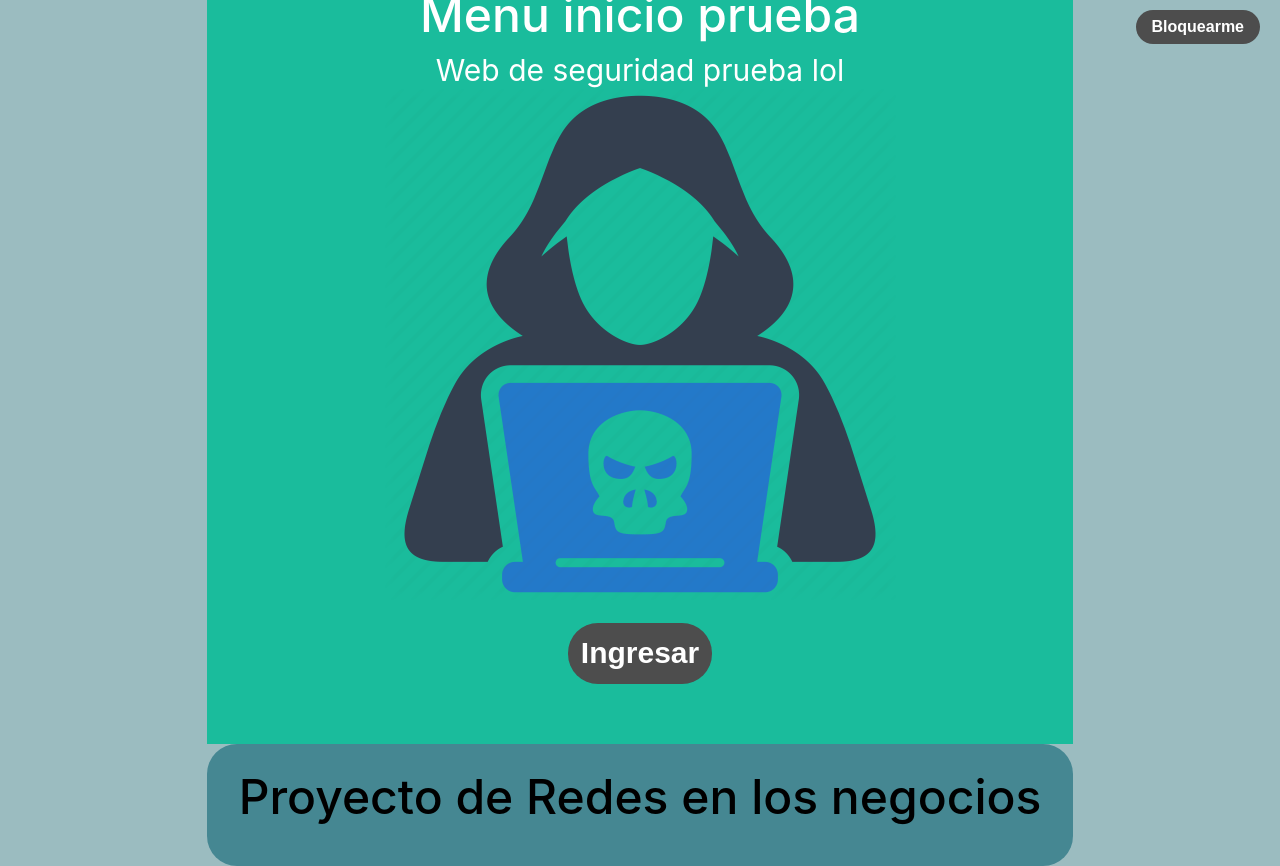
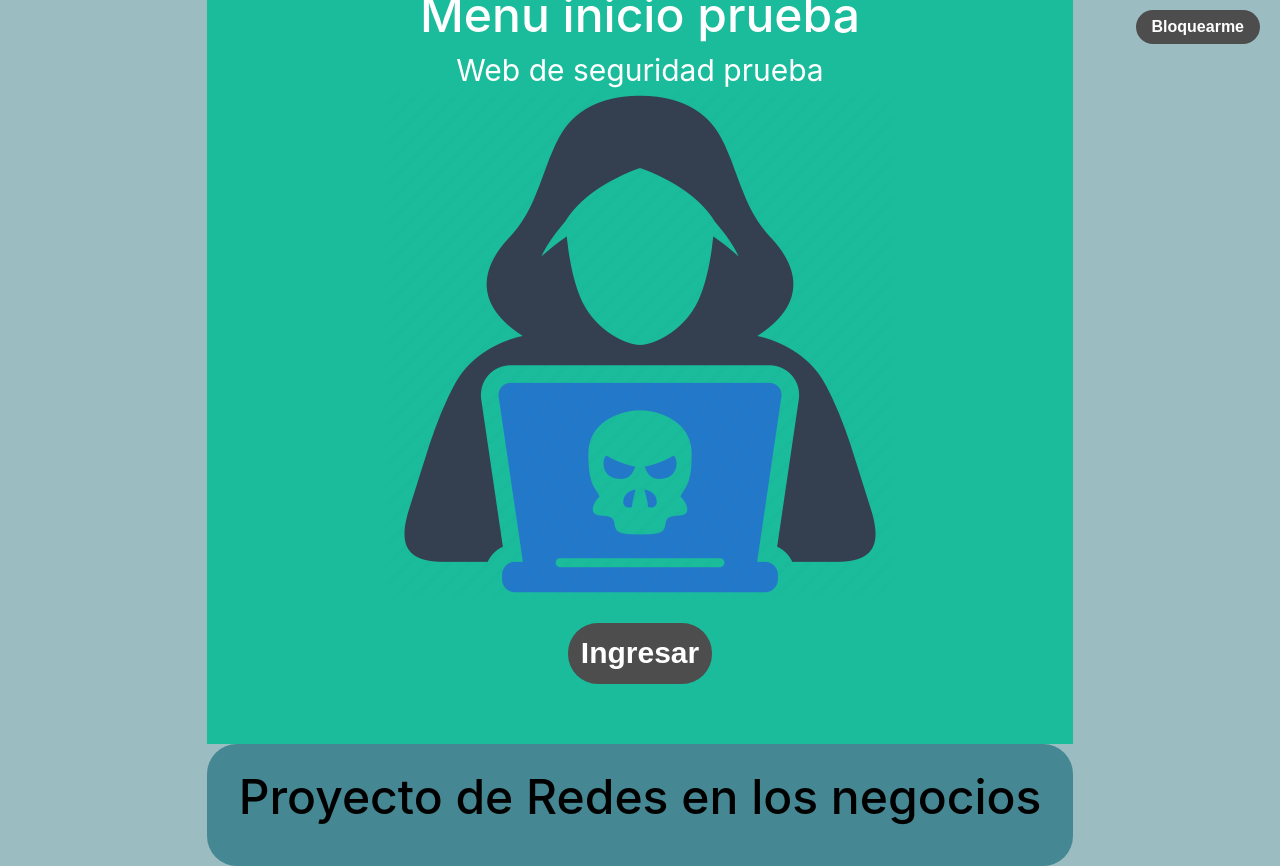
Before and after one commit to joansj21/Proyecto-Redes2, a React (Create React App) app: page / in a window 1280 px wide. Built offline with nearby package versions, Linux system fonts and the light colour scheme; no server answers.

Commit message:
borrador de lol

```diff
--- a/src/inicio/Inicio.jsx
+++ b/src/inicio/Inicio.jsx
@@ -21,7 +21,7 @@ function Inicio(props) {
 
             <div class="header">
                 <h1>Menu inicio prueba</h1>
-                <p>Web de seguridad prueba lol</p>
+                <p>Web de seguridad prueba</p>
                 <div class="hacker">
                         <img src="assets/hacker.png" alt="description of image"></img>
                 </div>
```
